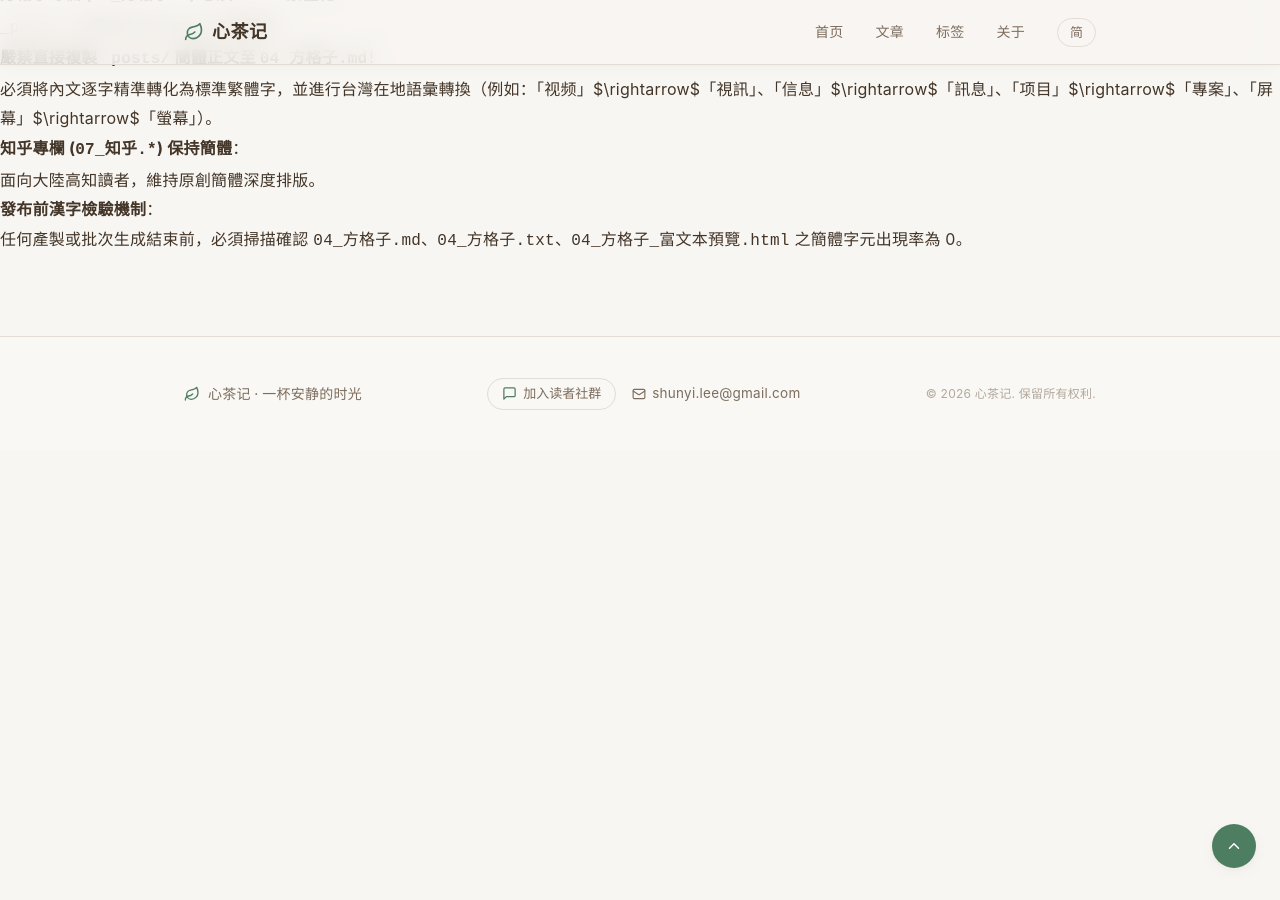
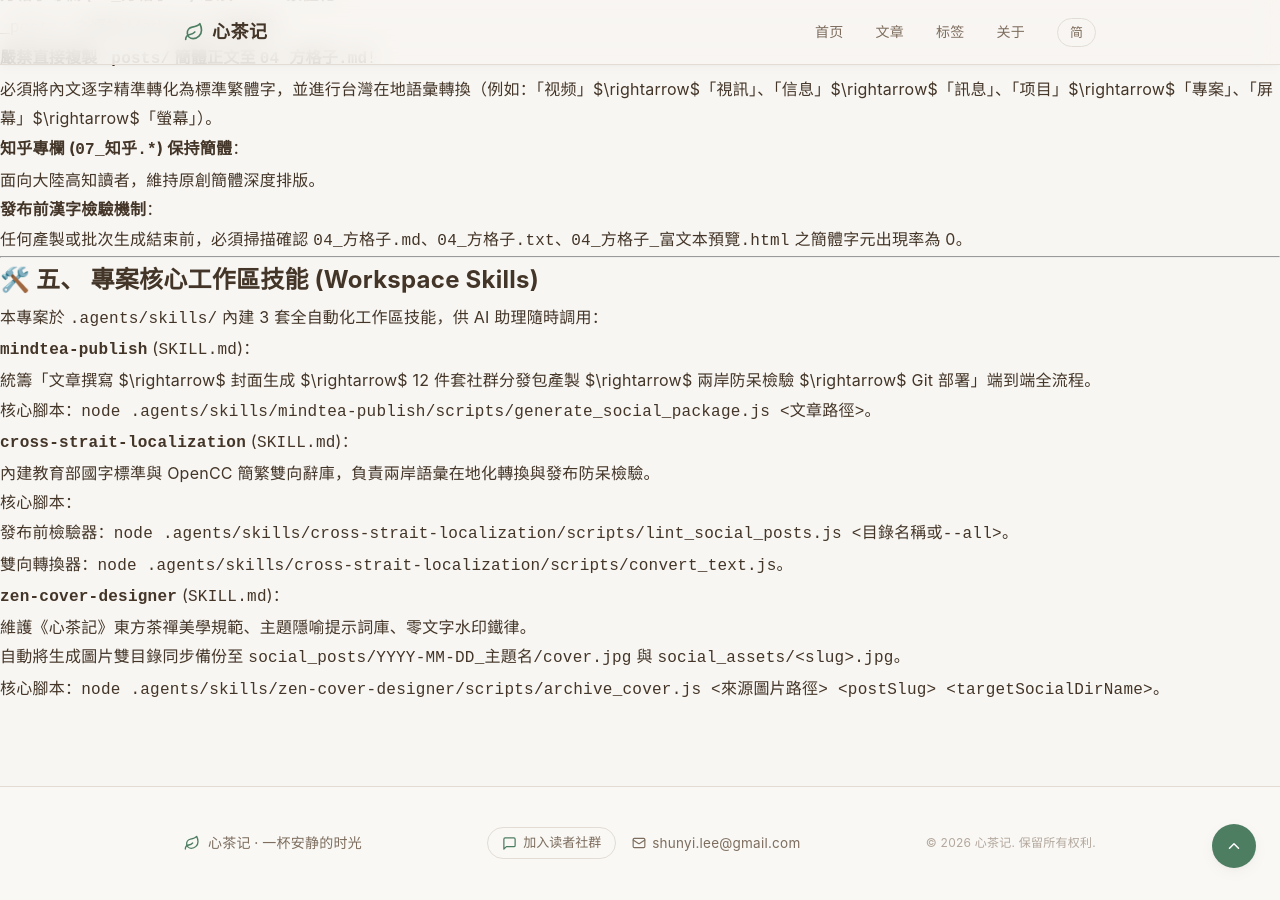
Before and after one commit to coachsunny/blog, a Jekyll site: the page built from AGENTS.md, in a window 1280 px wide and 900 px high, scrolled down 1585 px. Built offline with Jekyll 4.4.1, drawn with Linux system fonts in a browser that asks for light colours; our own code applies the rules of GitHub Pages for plain Markdown files.

Commit message:
docs: document workspace skills in AGENTS.md and GEMINI.md

```diff
--- a/AGENTS.md
+++ b/AGENTS.md
@@ -73,3 +73,22 @@
    - 面向大陸高知讀者，維持原創簡體深度排版。
 3. **發布前漢字檢驗機制**：
    - 任何產製或批次生成結束前，必須掃描確認 `04_方格子.md`、`04_方格子.txt`、`04_方格子_富文本預覽.html` 之簡體字元出現率為 0。
+
+---
+
+## 🛠️ 五、 專案核心工作區技能 (Workspace Skills)
+
+本專案於 `.agents/skills/` 內建 3 套全自動化工作區技能，供 AI 助理隨時調用：
+
+1. **`mindtea-publish`** ([`SKILL.md`](file:///d:/blog/.agents/skills/mindtea-publish/SKILL.md))：
+   - 統籌「文章撰寫 $\rightarrow$ 封面生成 $\rightarrow$ 12 件套社群分發包產製 $\rightarrow$ 兩岸防呆檢驗 $\rightarrow$ Git 部署」端到端全流程。
+   - 核心腳本：`node .agents/skills/mindtea-publish/scripts/generate_social_package.js <文章路徑>`。
+2. **`cross-strait-localization`** ([`SKILL.md`](file:///d:/blog/.agents/skills/cross-strait-localization/SKILL.md))：
+   - 內建教育部國字標準與 OpenCC 簡繁雙向辭庫，負責兩岸語彙在地化轉換與發布防呆檢驗。
+   - 核心腳本：
+     - 發布前檢驗器：`node .agents/skills/cross-strait-localization/scripts/lint_social_posts.js <目錄名稱或--all>`。
+     - 雙向轉換器：`node .agents/skills/cross-strait-localization/scripts/convert_text.js`。
+3. **`zen-cover-designer`** ([`SKILL.md`](file:///d:/blog/.agents/skills/zen-cover-designer/SKILL.md))：
+   - 維護《心茶記》東方茶禪美學規範、主題隱喻提示詞庫、零文字水印鐵律。
+   - 自動將生成圖片雙目錄同步備份至 `social_posts/YYYY-MM-DD_主題名/cover.jpg` 與 `social_assets/<slug>.jpg`。
+   - 核心腳本：`node .agents/skills/zen-cover-designer/scripts/archive_cover.js <來源圖片路徑> <postSlug> <targetSocialDirName>`。
```
Also changed, not shown: GEMINI.md (+19 -0 lines).
